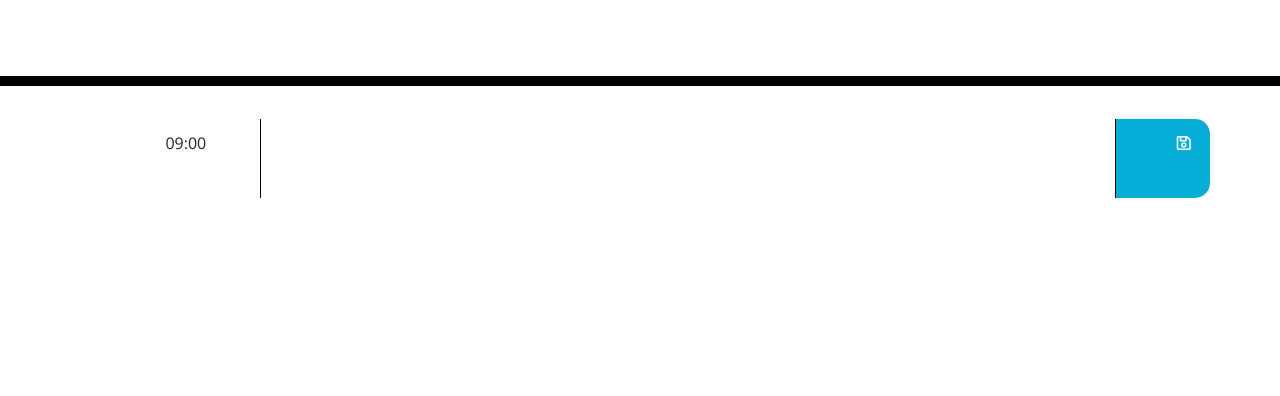
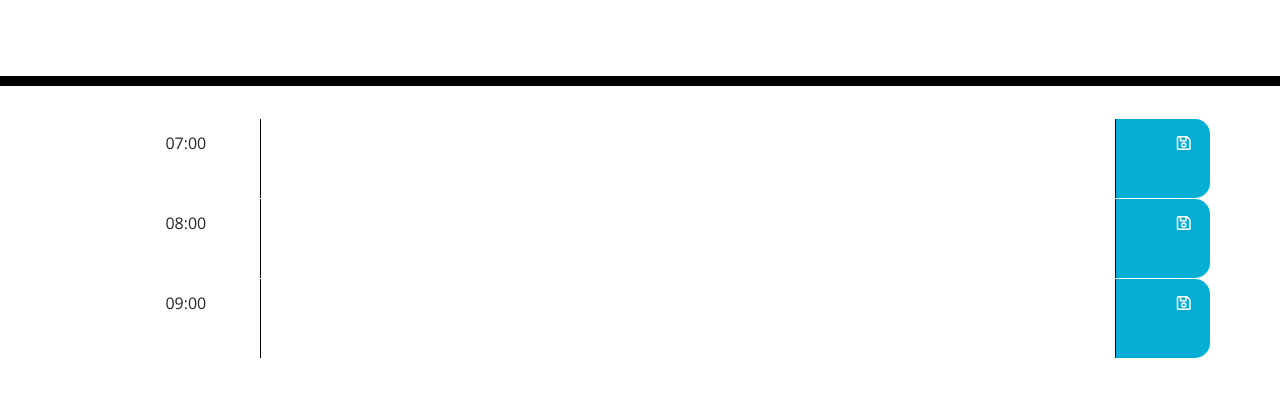
Before and after one commit to srgreiick/w5-day-planner, a website: page index.html in a window 1280 px wide. Shown: the part 182-578 px from the top of the page. Drawn offline with nearby package versions, Linux system fonts and the light colour scheme.

Commit message:
added first time block

```diff
--- a/index.html
+++ b/index.html
@@ -32,6 +32,28 @@
       <!--HR1-->
       <div class="row time-block">
         <div class="col-2">
+          07:00
+        </div>
+        <textarea class="col-9 textarea">
+        </textarea>
+        <div class="col-1 saveBtn">
+          <i class="far fa-save"></i>
+        </div>
+      </div>
+      <!--HR2-->
+      <div class="row time-block">
+        <div class="col-2">
+          08:00
+        </div>
+        <textarea class="col-9 textarea">
+        </textarea>
+        <div class="col-1 saveBtn">
+          <i class="far fa-save"></i>
+        </div>
+      </div>
+      <!--HR3-->
+      <div class="row time-block">
+        <div class="col-2">
           09:00
         </div>
         <textarea class="col-9 textarea">
@@ -41,6 +63,7 @@
         </div>
       </div>
 
+
     </div>
 
     <script src="https://code.jquery.com/jquery-3.4.1.min.js"></script>
```
